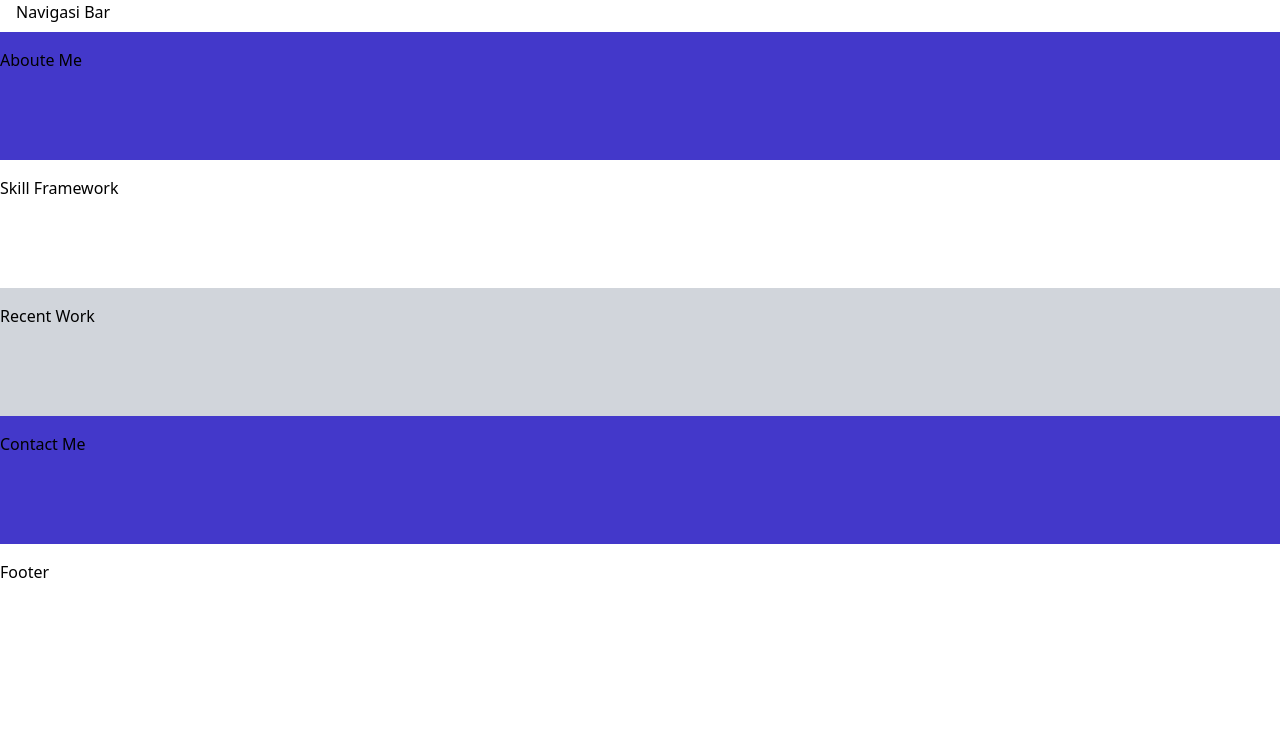
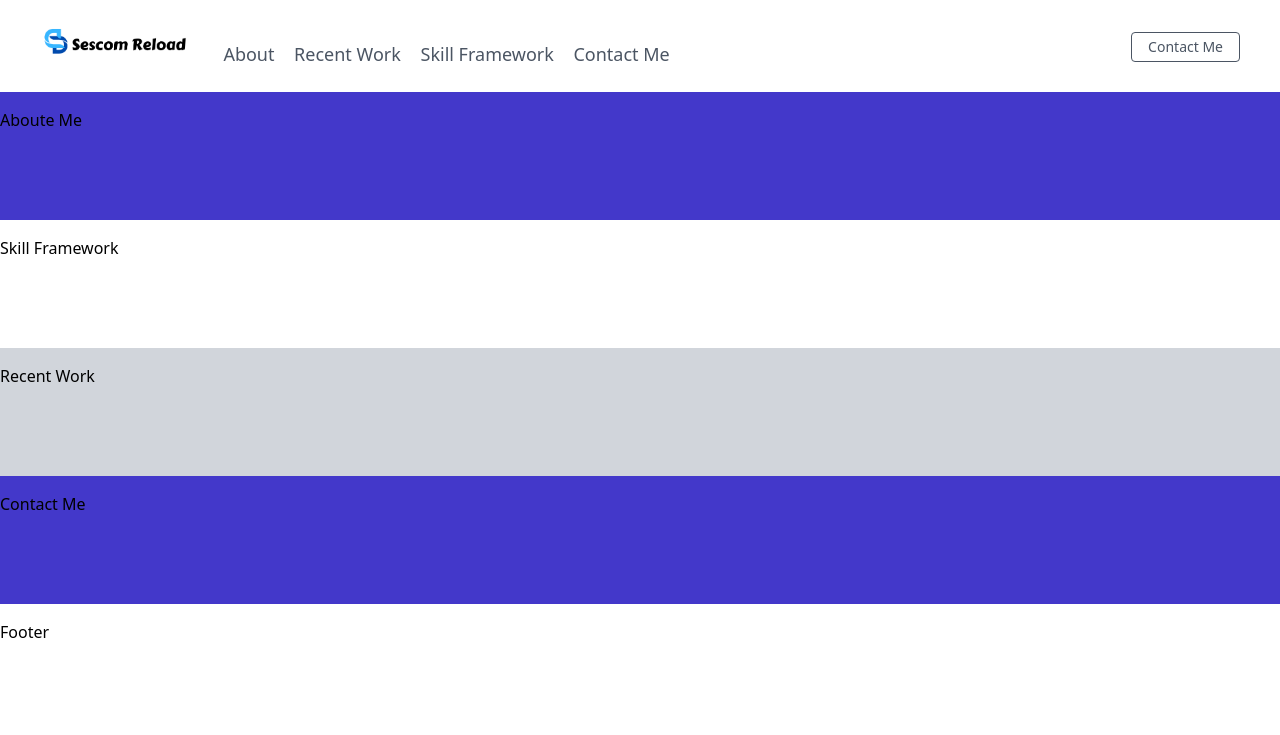
Before and after one commit to mursidi4321/portofolio-example, a plain HTML site: page index.html in a window 1280 px wide. Drawn offline with nearby package versions, Linux system fonts and the light colour scheme.

Commit message:
membuta navbar

```diff
--- a/index.html
+++ b/index.html
@@ -7,8 +7,32 @@
     <link href="https://unpkg.com/tailwindcss@^1.0/dist/tailwind.min.css" rel="stylesheet">
 </head>
 <body>
-    <!-- layout -->
-    <section class="w-screen mx-auto px-4 h-8"> Navigasi Bar</section>
+    <!-- navigasi navbar first -->
+    <section class="w-screen mx-auto px-4">
+        <nav class="flex flex-wrap p-6 justify-between">
+            <div class="flex flex-shrink-0 mr-6">
+                <img class="h-10 w-30 mr-2" src="/images/sescomLogo.png" alt="logo">
+            </div>
+            <div class="block lg:hidden">
+                <a class="flex items-center px-3 py-2 rounded border border-indigo-400 text-indigo-500 hover:text-indigo-700 hover:border-indigo-700">
+                  <svg class="fill-current h-3 w-3" viewBox="0 0 20 20" xmlns="http://www.w3.org/2000/svg"><title>Menu</title><path d="M0 3h20v2H0V3zm0 6h20v2H0V9zm0 6h20v2H0v-2z"/></svg>
+                  </a>
+           </div>
+            <div class="w-full block flex-grow  lg:flex lg:items-center lg:w-auto">
+                <div class="text-sm lg:flex-grow">
+                    <a href="#about" class="block mt-4 lg:inline-block text-gray-600 hover:text-gray-900  text-lg mr-4">About</a>
+                    <a href="#recent" class="block mt-4 lg:inline-block text-gray-600 hover:text-gray-900  text-lg mr-4">Recent Work</a>
+                    <a href="#skill" class="block mt-4 lg:inline-block text-gray-600 hover:text-gray-900  text-lg mr-4">Skill Framework</a>
+                    <a href="#contact" class="block mt-4 lg:inline-block text-gray-600 hover:text-gray-900  text-lg mr-4">Contact Me</a>
+                </div>
+            </div>
+            <div>
+                <a href="#" class="inline-block py-1 px-4 text-sm text-gray-600 border border-gray-600 mt-4 lg:mt-2 rounded hover:bg-indigo-700 hover:text-white">Contact Me</a>
+            </div>
+        </nav>
+    </section>
+    <!-- navigasi navbar end -->
+
    <section class="w-screen mx-auto py-4 bg-indigo-700 h-32">Aboute Me</section>
    <section class="w-screen mx-auto py-4 bg-white h-32">Skill Framework</section>
    <section class="w-screen mx-auto py-4 bg-gray-300 h-32">Recent Work</section>
```
Also changed, not shown: images/1.png (added), images/2.png (added), images/3.png (added), images/logo.png (added), images/sescom.com.png (added), images/sescomLogo.png (added).
